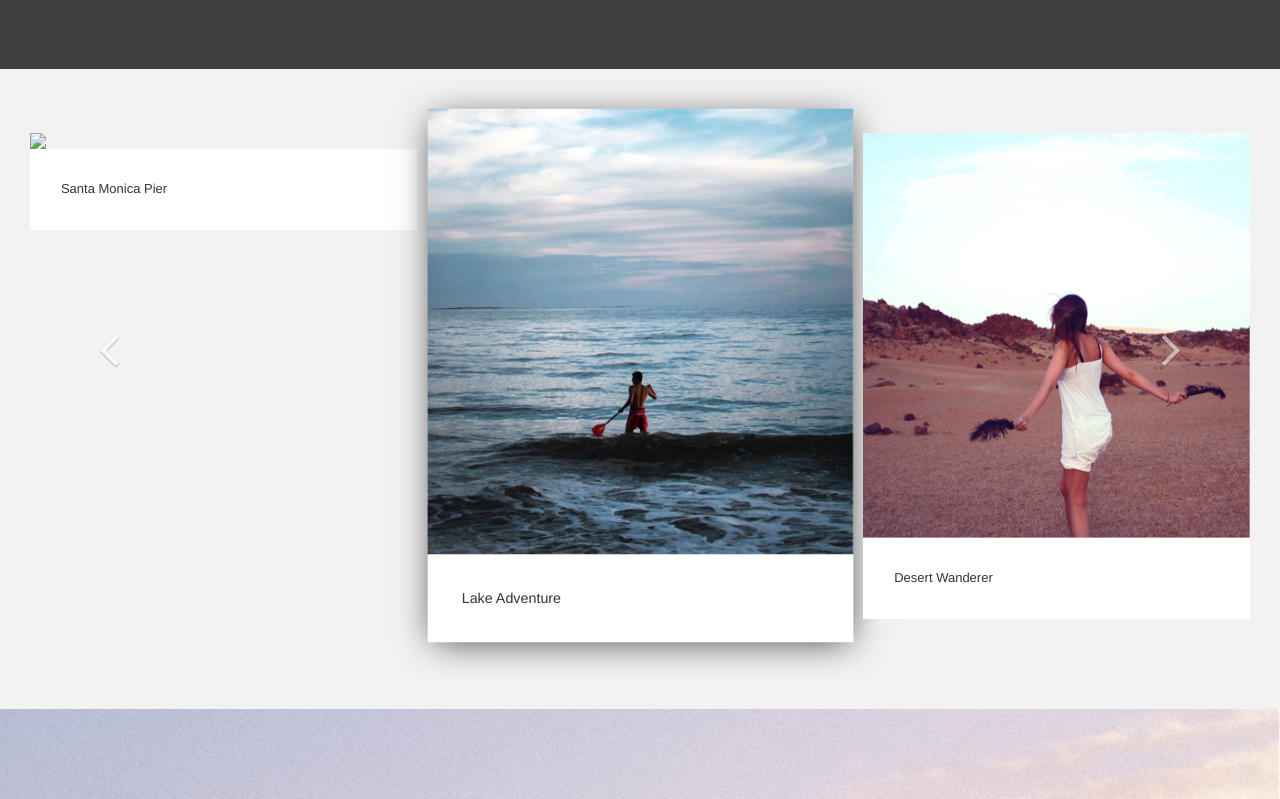
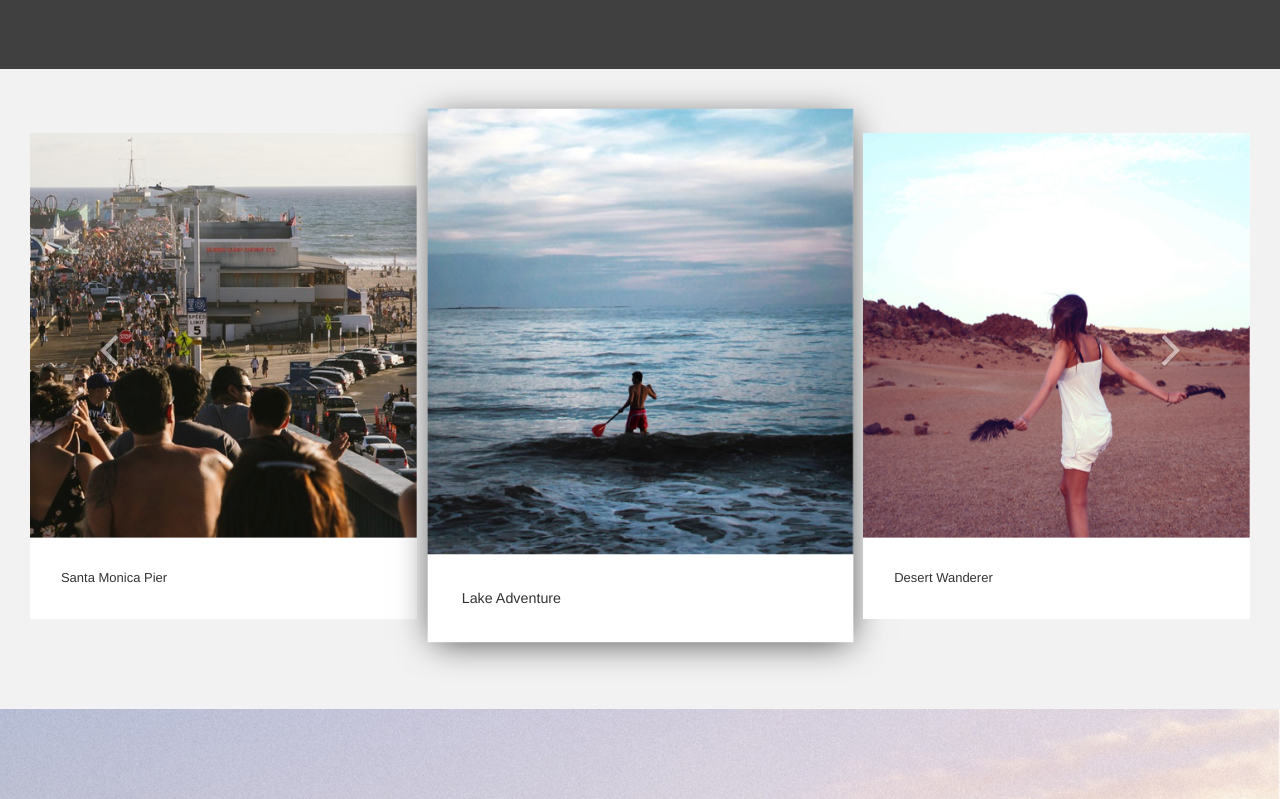
Before and after one commit to Mollydiana/Eventbrite-Project-, a plain HTML site: page index.html in a window 1280 px wide. Shown: the part 1700-2499 px from the top of the page. Drawn offline with nearby package versions, Linux system fonts and the light colour scheme.

Commit message:
Update index.html

```diff
--- a/index.html
+++ b/index.html
@@ -114,7 +114,7 @@
                     <div class="item active">
                         <div class="col-lg-4 col-xs-4 col-md-4 col-sm-4">
                             <figure>
-                                <img src="img/card_photo_1%20.jpg" class="img-responsive">
+                                <img src="img/card_photo_1.jpg" class="img-responsive">
                                 <figcaption>Santa Monica Pier</figcaption>
                             </figure>
                         </div>
@@ -138,7 +138,7 @@
                     <div class="item">
                         <div class="col-lg-4 col-xs-4 col-md-4 col-sm-4">
                             <figure>
-                                <img src="img/card_photo_1%20.jpg" class="img-responsive">
+                                <img src="img/card_photo_1.jpg" class="img-responsive">
                                 <figcaption>Santa Monica Pier</figcaption>
                             </figure>
                         </div>
```
